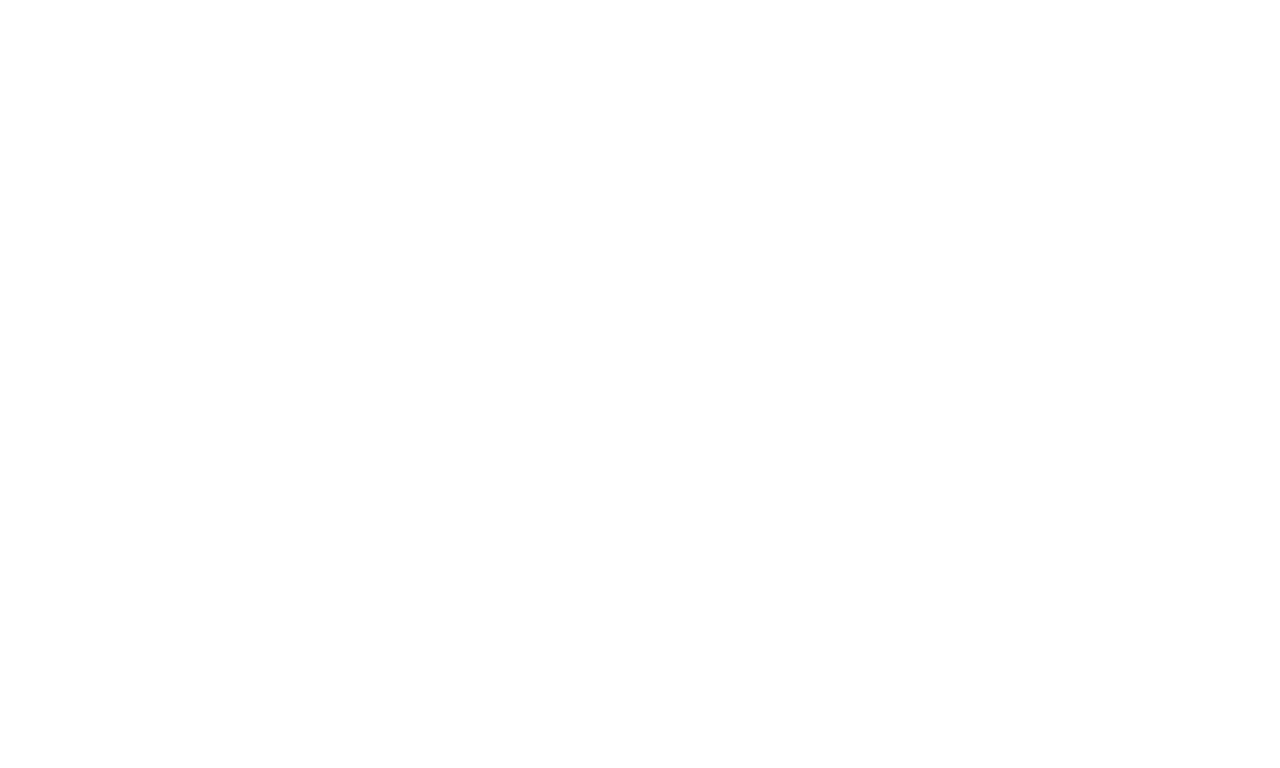
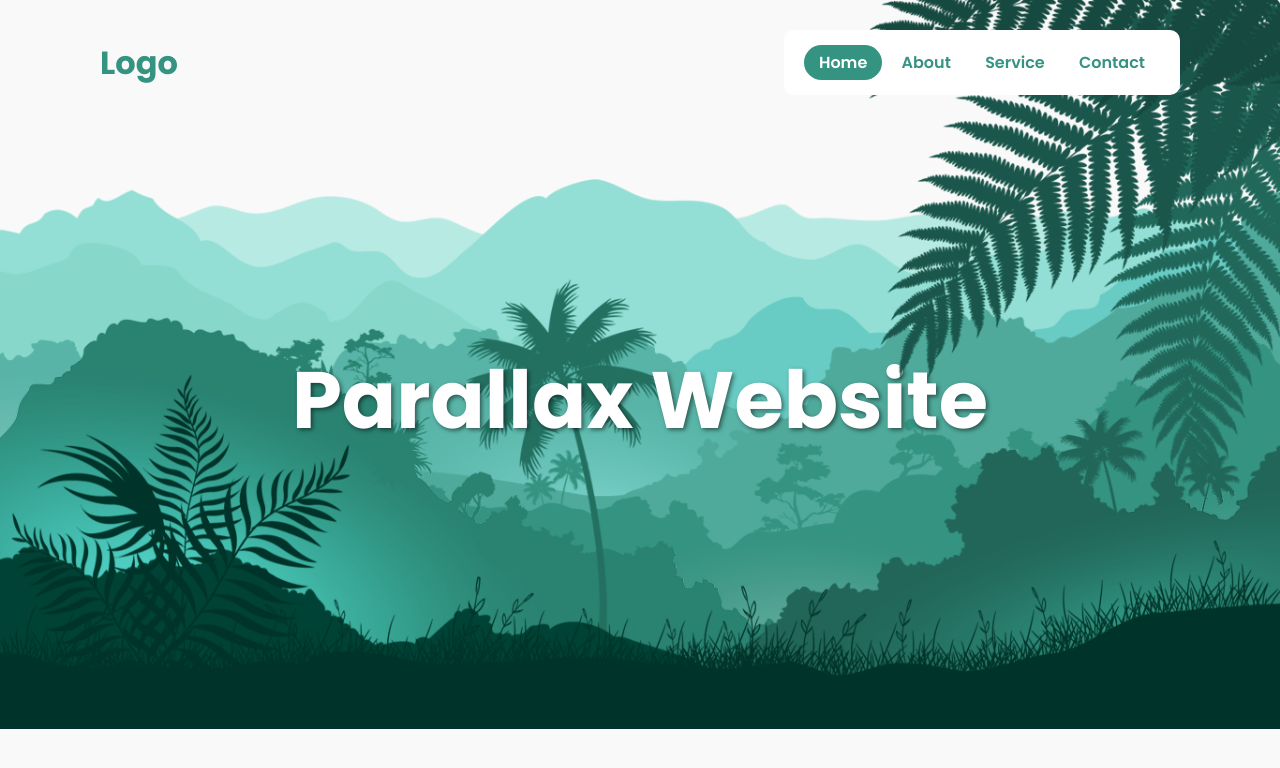
Before and after one commit to ClodecodenameJ/parallax-practices, a plain HTML site: page p1-hills/index.html in a window 1280 px wide. Drawn offline with Linux system fonts and the light colour scheme.

Commit message:
Add html code and css code

```diff
--- a/p1-hills/index.html
+++ b/p1-hills/index.html
@@ -10,6 +10,29 @@
 </head>
 
 <body>
+    <header>
+        <h2 class="logo">Logo</h2>
+        <nav class="navigation">
+            <a href=""class="active">Home</a>
+            <a href="">About</a>
+            <a href="">Service</a>
+            <a href="">Contact</a>
+
+        </nav>
+    </header>
+
+    <section class="parallax">
+
+        <img src="hill1.png" id="hill1">
+        <img src="hill2.png" id="hill2">
+        <img src="hill3.png" id="hill3">
+        <img src="hill4.png" id="hill4">
+        <img src="hill5.png" id="hill5">
+        <img src="tree.png" id="tree">
+        <h2 id="text">Parallax Website</h2>
+        <img src="leaf.png" id="leaf">
+        <img src="plant.png" id="plant">
+    </section>
 
 
     <script src="script.js"></script>
--- a/p1-hills/style.css
+++ b/p1-hills/style.css
@@ -6,3 +6,73 @@
     box-sizing: border-box;
     font-family: 'Poppins', sans-serif;
 }
+
+body {
+    background: #f9f9f9;
+    min-height: 100vh;
+    overflow-x: hidden;
+}
+
+header{
+    position: absolute;
+    top: 0;
+    left: 0;
+    width: 100%;
+    padding: 30px 100px;
+    display: flex;
+    justify-content: space-between;
+    align-items: center;
+    z-index: 100;
+}
+.navigation{
+    background: #fff;
+    padding: 20px;
+    border-radius: 10px;
+}
+
+
+.logo {
+    font-size: 2em;
+    color: #359381;
+    pointer-events: none;
+    margin-right: 270px;
+}
+
+.navigation a{
+     text-decoration: none;
+     color: #359381;
+     padding: 6px 15px;
+     border-radius: 20px;
+     margin 0 10px;
+     font-weight: 600;
+
+}
+
+.navigation a:hover,
+.navigation a.active {
+    background: #359381;
+    color: #fff;
+}
+
+.parallax{
+    position: relative;
+    display: flex;
+    justify-content: center;
+    align-items: center;
+    height: 100vh;
+}
+
+#text {
+    position: absolute;
+    font-size: 5em;
+    color: #fff;
+    text-shadow: 2px 2px 4px rgba(0, 0 , 0, 0.5);
+}
+
+.parallax img{
+    position: absolute;
+    top: 0;
+    left: 0;
+    width: 100%;
+    pointer-events: none;
+}
```
